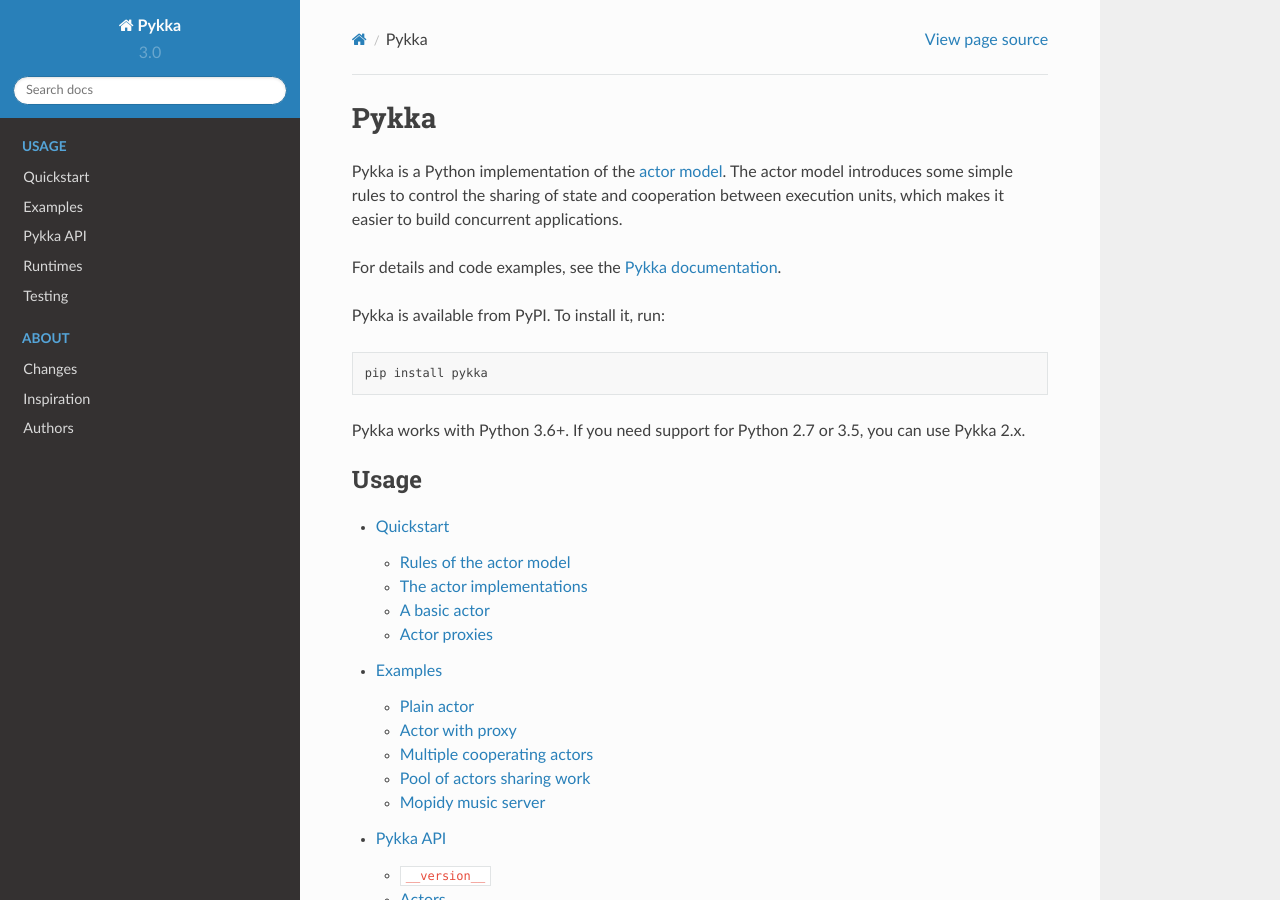
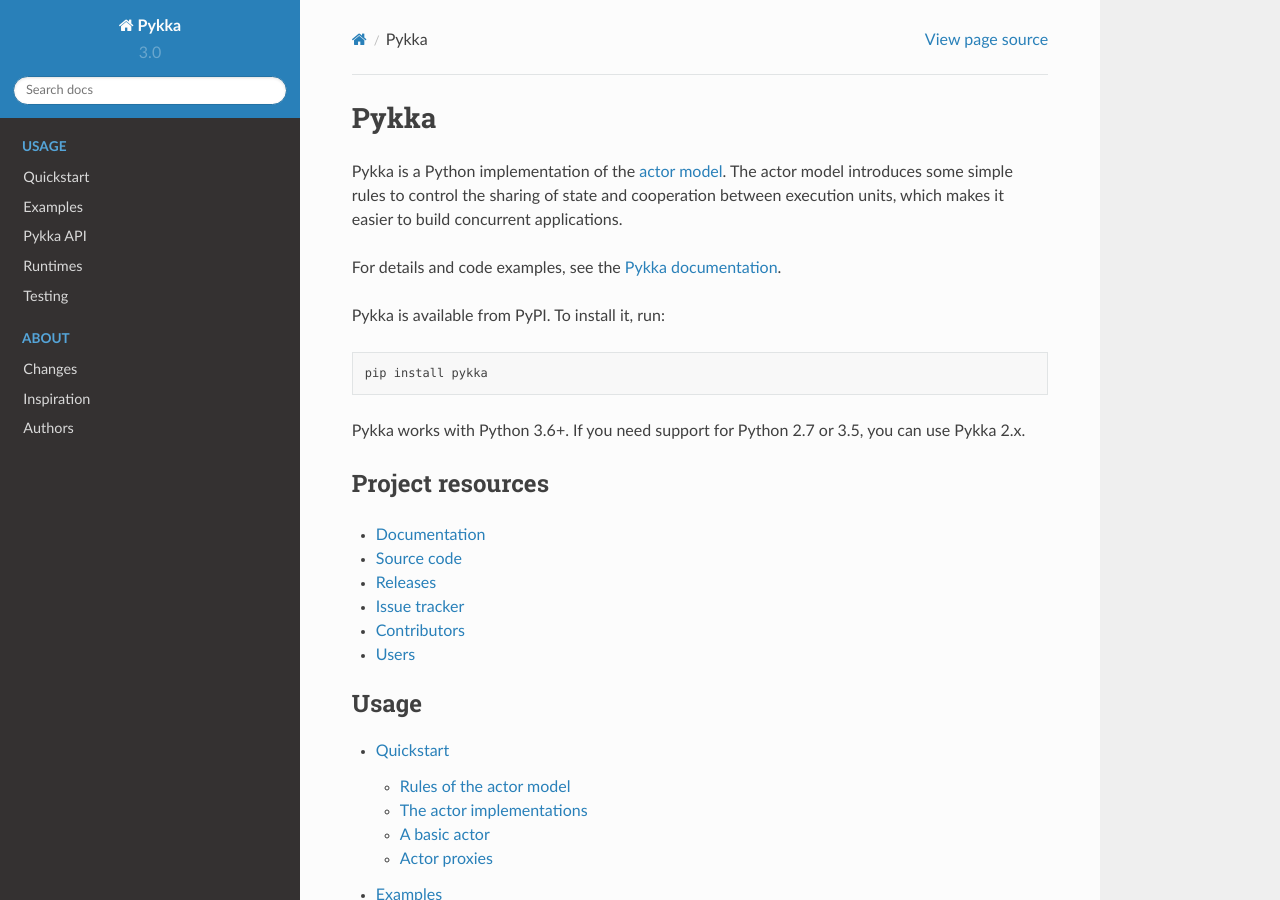
Before and after one commit to jodal/pykka, a Sphinx documentation site: the page built from docs/index.rst, in a window 1280 px wide and 900 px high. Built offline with Sphinx 7.4.7 and the Read the Docs theme 2.0.0, drawn with Linux system fonts in a browser that asks for light colours.

Commit message:
docs: Add links to project resources

```diff
--- a/docs/index.rst
+++ b/docs/index.rst
@@ -18,6 +18,17 @@
 can use Pykka 2.x.
 
 
+Project resources
+=================
+
+- `Documentation <https://pykka.readthedocs.io/>`_
+- `Source code <https://github.com/jodal/pykka>`_
+- `Releases <https://github.com/jodal/pykka/releases>`_
+- `Issue tracker <https://github.com/jodal/pykka/issues>`_
+- `Contributors <https://github.com/jodal/pykka/graphs/contributors>`_
+- `Users <https://github.com/jodal/pykka/wiki/Users>`_
+
+
 .. toctree::
     :maxdepth: 2
     :caption: Usage
```
Also changed, not shown: README.md (+9 -0 lines).
